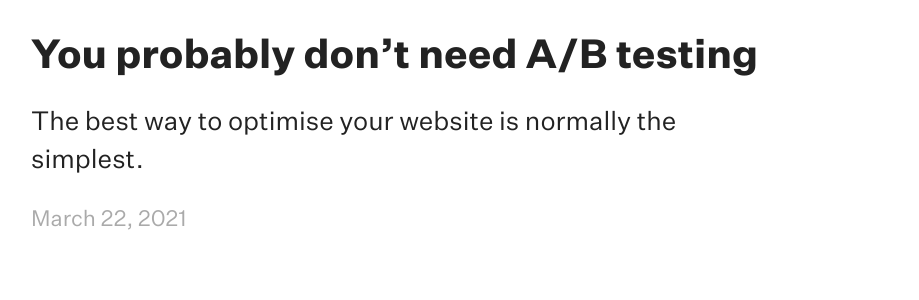
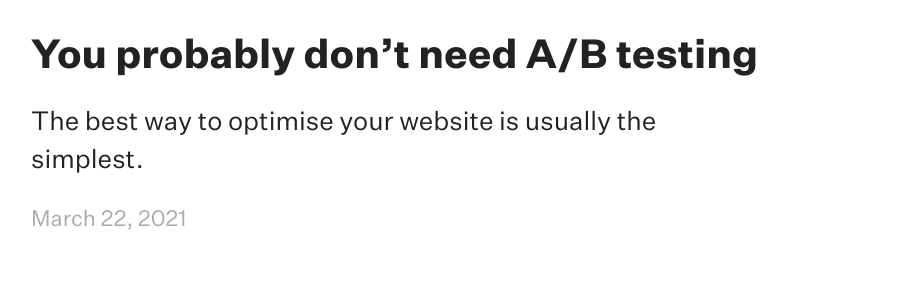
Before and after one commit to olleepalmer/olleepalmer.github.io, a Jekyll site: the page built from _posts/2021-03-22-you-probably-dont-need-ab-testing.md, in a window 1280 px wide and 900 px high. Shown: the part 316-616 px from the top of the window, without its empty margins (193-1112 px from the left). Built offline with Jekyll 4.4.1, drawn with Linux system fonts in a browser that asks for light colours; comment, search, counter and statistics services are not loaded.

Commit message:
Wording fix

```diff
--- a/_posts/2021-03-22-you-probably-dont-need-ab-testing.md
+++ b/_posts/2021-03-22-you-probably-dont-need-ab-testing.md
@@ -2,9 +2,9 @@
 layout: post
 title:  "You probably don’t need A/B testing"
 hero-header: "You probably don’t need A/B testing"
-subhead: "The best way to optimise your website is normally the simplest."
-excerpt: "The best way to optimise your website is normally the simplest."
-description: "The best way to optimise your website is normally the simplest."
+subhead: "The best way to optimise your website is usually the simplest."
+excerpt: "The best way to optimise your website is usually the simplest."
+description: "The best way to optimise your website is usually the simplest."
 categories: [blog]
 image: "/img/poppy-illustration.png"
 permalink: "/blog/you-probably-dont-need-ab-testing"
```
